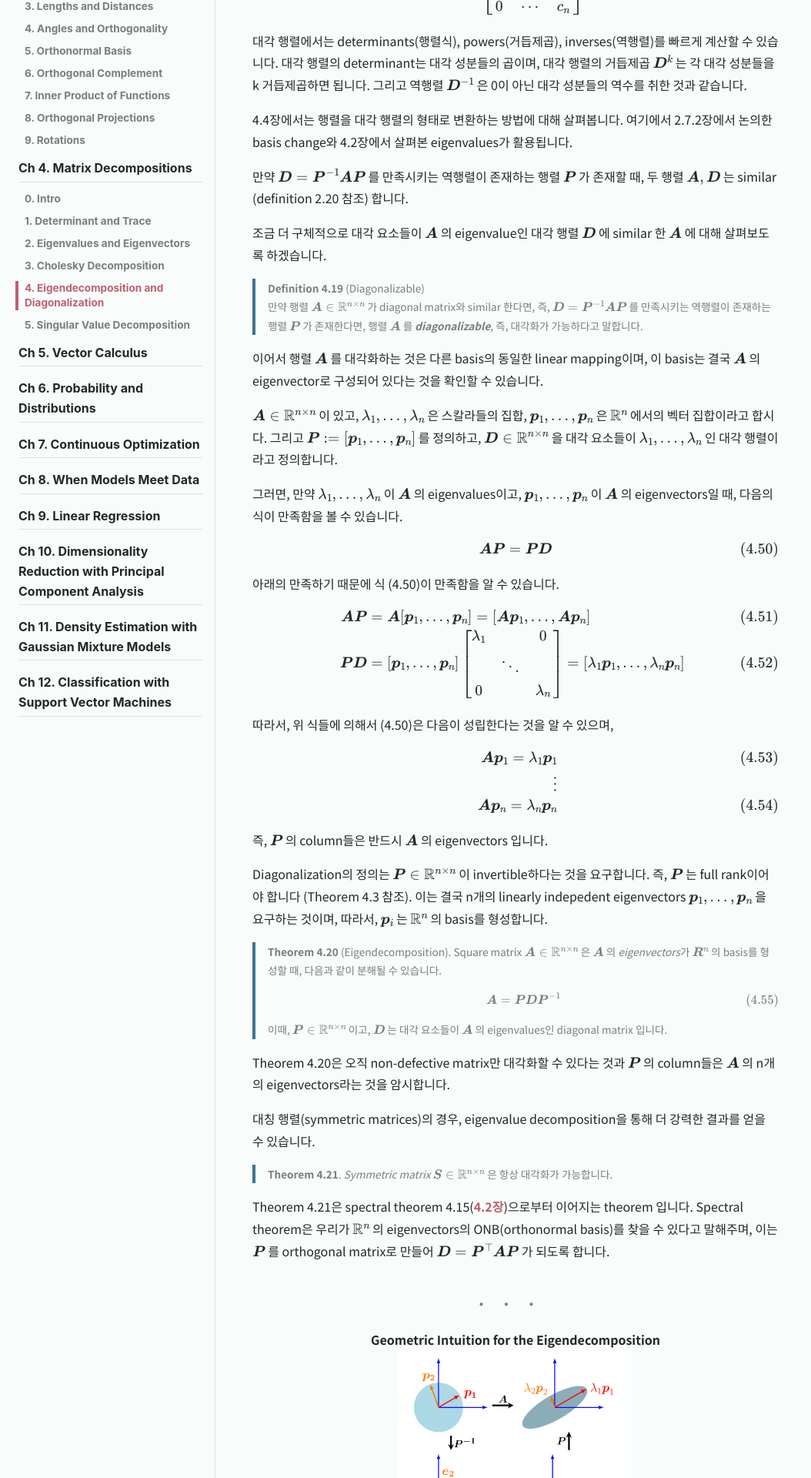
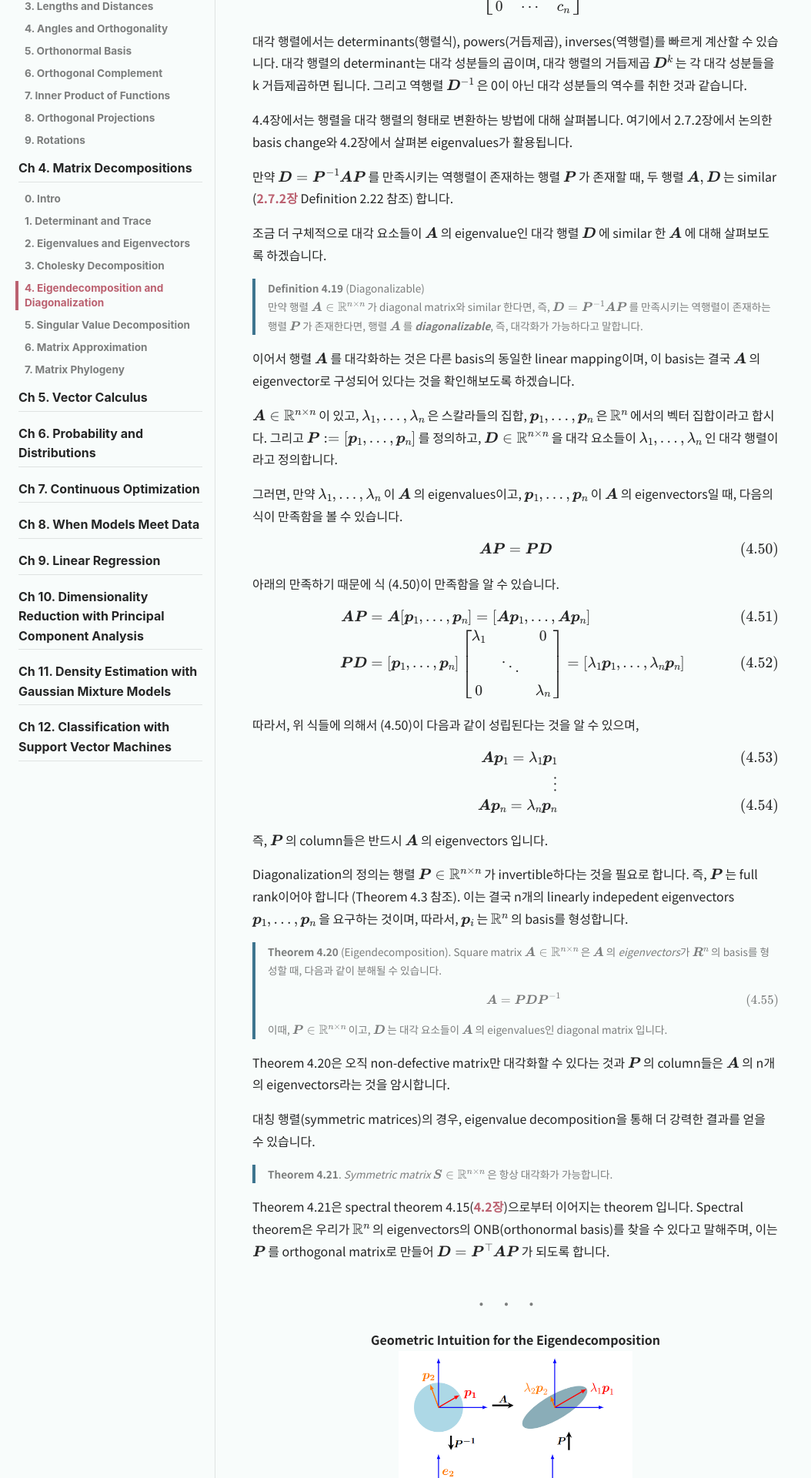
Before and after one commit to junstar92/mml-study-note, a Jekyll site: the page built from _posts/2022-07-15-ch4-4.md, in a window 1280 px wide. Shown: the part 614-2534 px from the top of the page at 77% size, without its empty margins (0-1054 px from the left). Built offline with Jekyll 4.4.1, drawn with Linux system fonts in a browser that asks for light colours; nearby versions of some CDN libraries; formulas are drawn with MathJax 3; some of the changed text lies outside the part shown.

Commit message:
update ch4-6, ch4-7 and update contents of ch4-4, ch4-5

```diff
--- a/_data/navigation.yml
+++ b/_data/navigation.yml
@@ -134,6 +134,10 @@
         url: /2022/07/15/ch4-4.html
       - title: 5. Singular Value Decomposition
         url: /2022/07/16/ch4-5.html
+      - title: 6. Matrix Approximation
+        url: /2022/07/17/ch4-6.html
+      - title: 7. Matrix Phylogeny
+        url: /2022/07/17/ch4-7.html
 
   - title:      Ch 5. Vector Calculus
     children:
--- a/_posts/2022-07-15-ch4-4.md
+++ b/_posts/2022-07-15-ch4-4.md
@@ -17,7 +17,7 @@
 
 4.4장에서는 행렬을 대각 행렬의 형태로 변환하는 방법에 대해 살펴봅니다. 여기에서 2.7.2장에서 논의한 basis change와 4.2장에서 살펴본 eigenvalues가 활용됩니다.
 
-만약 $\boldsymbol{D} = \boldsymbol{P}^{-1}\boldsymbol{AP}$ 를 만족시키는 역행렬이 존재하는 행렬 $\boldsymbol{P}$ 가 존재할 때, 두 행렬 $\boldsymbol{A},\boldsymbol{D}$ 는 similar (definition 2.20 참조) 합니다.
+만약 $\boldsymbol{D} = \boldsymbol{P}^{-1}\boldsymbol{AP}$ 를 만족시키는 역행렬이 존재하는 행렬 $\boldsymbol{P}$ 가 존재할 때, 두 행렬 $\boldsymbol{A},\boldsymbol{D}$ 는 similar ([2.7.2장]({{ site.baseurl }}/2022/07/05/ch2-7.html#basis-change) Definition 2.22 참조) 합니다.
 
 조금 더 구체적으로 대각 요소들이 $\boldsymbol{A}$ 의 eigenvalue인 대각 행렬 $\boldsymbol{D}$ 에 similar 한 $\boldsymbol{A}$ 에 대해 살펴보도록 하겠습니다.
 
@@ -25,7 +25,7 @@
 > <br>
 > 만약 행렬 $\boldsymbol{A} \in \mathbb{R}^{n\times n}$ 가 diagonal matrix와 similar 한다면, 즉, $\boldsymbol{D} = \boldsymbol{P}^{-1}\boldsymbol{AP}$ 를 만족시키는 역행렬이 존재하는 행렬 $\boldsymbol{P}$ 가 존재한다면, 행렬 $\boldsymbol{A}$ 를 ***diagonalizable***, 즉, 대각화가 가능하다고 말합니다.
 
-이어서 행렬 $\boldsymbol{A}$ 를 대각화하는 것은 다른 basis의 동일한 linear mapping이며, 이 basis는 결국 $\boldsymbol{A}$ 의 eigenvector로 구성되어 있다는 것을 확인할 수 있습니다.
+이어서 행렬 $\boldsymbol{A}$ 를 대각화하는 것은 다른 basis의 동일한 linear mapping이며, 이 basis는 결국 $\boldsymbol{A}$ 의 eigenvector로 구성되어 있다는 것을 확인해보도록 하겠습니다.
 
 $\boldsymbol{A}\in\mathbb{R}^{n\times n}$ 이 있고, $\lambda_1, \dotsc, \lambda_n$ 은 스칼라들의 집합, $\boldsymbol{p}_1, \dotsc, \boldsymbol{p}_n$ 은 $\mathbb{R}^n$ 에서의 벡터 집합이라고 합시다. 그리고 $\boldsymbol{P} := \lbrack\boldsymbol{p}_1, \dotsc, \boldsymbol{p}_n\rbrack$ 를 정의하고, $\boldsymbol{D} \in \mathbb{R}^{n\times n}$ 을 대각 요소들이 $\lambda_1,\dotsc,\lambda_n$ 인 대각 행렬이라고 정의합니다.
 
@@ -37,13 +37,13 @@
 
 $$ \begin{align*} \boldsymbol{AP} &= \boldsymbol{A}\lbrack\boldsymbol{p}_1,\dotsc,\boldsymbol{p}_n\rbrack = \lbrack\boldsymbol{Ap}_1,\dotsc,\boldsymbol{Ap}_n\rbrack \tag{4.51} \\ \boldsymbol{PD} &= \lbrack\boldsymbol{p}_1,\dotsc,\boldsymbol{p}_n\rbrack\begin{bmatrix}\lambda_1&&0\\&\ddots&\\0&&\lambda_n\end{bmatrix} = \lbrack\lambda_1\boldsymbol{p}_1,\dotsc,\lambda_n\boldsymbol{p}_n\rbrack \tag{4.52} \end{align*} $$
 
-따라서, 위 식들에 의해서 (4.50)은 다음이 성립한다는 것을 알 수 있으며,
+따라서, 위 식들에 의해서 (4.50)이 다음과 같이 성립된다는 것을 알 수 있으며,
 
 $$ \begin{align*} \boldsymbol{Ap}_1 = \lambda_1\boldsymbol{p}_1 \tag{4.53} \\ \vdots \\ \boldsymbol{Ap}_n = \lambda_n\boldsymbol{p}_n \tag{4.54} \end{align*} $$
 
 즉, $\boldsymbol{P}$ 의 column들은 반드시 $\boldsymbol{A}$ 의 eigenvectors 입니다.
 
-Diagonalization의 정의는 $\boldsymbol{P} \in \mathbb{R}^{n\times n}$ 이 invertible하다는 것을 요구합니다. 즉, $\boldsymbol{P}$ 는 full rank이어야 합니다 (Theorem 4.3 참조). 이는 결국 n개의 linearly indepedent eigenvectors $\boldsymbol{p}_1,\dotsc, \boldsymbol{p}_n$ 을 요구하는 것이며, 따라서, $\boldsymbol{p}_i$ 는 $\mathbb{R}^n$ 의 basis를 형성합니다.
+Diagonalization의 정의는 행렬 $\boldsymbol{P} \in \mathbb{R}^{n\times n}$ 가 invertible하다는 것을 필요로 합니다. 즉, $\boldsymbol{P}$ 는 full rank이어야 합니다 (Theorem 4.3 참조). 이는 결국 n개의 linearly indepedent eigenvectors $\boldsymbol{p}_1,\dotsc, \boldsymbol{p}_n$ 을 요구하는 것이며, 따라서, $\boldsymbol{p}_i$ 는 $\mathbb{R}^n$ 의 basis를 형성합니다.
 
 > **Theorem 4.20** (Eigendecomposition). Square matrix $\boldsymbol{A} \in \mathbb{R}^{n\times n}$ 은 $\boldsymbol{A}$ 의 *eigenvectors*가 $\boldsymbol{R}^n$ 의 basis를 형성할 때, 다음과 같이 분해될 수 있습니다.
 >
@@ -71,17 +71,17 @@
 
 > **Example 4.11** (Eigendecomposition)
 > <br>
-> $\boldsymbol{A} = \begin{bmatrix}2&1\\\1&2\end{bmatrix}$ 의 eigendecomposition을 계산해보도록 하겠습니다.
+> $\boldsymbol{A} = \frac{1}{2}\begin{bmatrix}5&-2\\\ -2&5\end{bmatrix}$ 의 eigendecomposition을 계산해보도록 하겠습니다.
 >
 > **Step 1: Compute eigenvalues and eigenvectors.**
 > <br>
 > $\boldsymbol{A}$ 의 특성 다항식(characteristic polynomial; [4.1장]({{ site.baseurl }}/2022/07/12/ch4-1.html) 참조)을 통해 eigenvalues를 구합니다.
 >
-> $$ \begin{align*} \det(\boldsymbol{A}-\lambda\boldsymbol{I}) &= \det\left(\begin{bmatrix}2-\lambda&1\\1&2-\lambda\end{bmatrix}\right) \tag{4.56a} \\ &= (2-\lambda)^2 - 1 = \lambda^2-4\lambda+3=(\lambda-3)(\lambda-1) \tag{4.56b} \end{align*} $$
+> $$ \begin{align*} \det(\boldsymbol{A}-\lambda\boldsymbol{I}) &= \det\left(\begin{bmatrix}\frac{5}{2}-\lambda&-1\\-1&\frac{5}{2}-\lambda\end{bmatrix}\right) \tag{4.56a} \\ &= (\frac{5}{2}-\lambda)^2 - 1 = \lambda^2-5\lambda+\frac{21}{4}=(\lambda-\frac{7}{2})(\lambda-\frac{3}{2}) \tag{4.56b} \end{align*} $$
 >
-> 따라서, $\boldsymbol{A}$ 의 eigenvalues는 $\lambda_1 = 1, \lambda_2=3$ 이며, 이와 연관된 eigenvectors는 다음의 식읕 통해 얻을 수 있습니다.
+> 따라서, $\boldsymbol{A}$ 의 eigenvalues는 $\lambda_1 = \frac{7}{2}, \lambda_2=\frac{3}{2}$ 이며, 이와 연관된 eigenvectors는 다음의 식읕 통해 얻을 수 있습니다.
 >
-> $$ \begin{bmatrix}2&1\\1&2\end{bmatrix}\boldsymbol{p}_1 = 1\boldsymbol{p}_1, \quad \begin{bmatrix}2&1\\1&2\end{bmatrix}\boldsymbol{p}_2 = 3\boldsymbol{p}_2 \tag{4.57} $$
+> $$ \boldsymbol{Ap}_1 = \frac{7}{2}\boldsymbol{p}_1, \quad \boldsymbol{Ap}_2 = \frac{3}{2}\boldsymbol{p}_2 \tag{4.57} $$
 >
 > 위 식을 풀면, 다음의 결과를 얻습니다.
 >
@@ -99,11 +99,11 @@
 >
 > 그러면 다음의 식을 얻을 수 있습니다.
 >
-> $$ \boldsymbol{P}^{-1}\boldsymbol{AP} = \begin{bmatrix}1&0\\0&3\end{bmatrix} = \boldsymbol{D} \tag{4.60} $$
+> $$ \boldsymbol{P}^{-1}\boldsymbol{AP} = \begin{bmatrix}\frac{7}{2}&0\\0&\frac{3}{2}\end{bmatrix} = \boldsymbol{D} \tag{4.60} $$
 >
 > 또한, 이 예제에서 eigenvectors $\boldsymbol{p}_1$ 과 $\boldsymbol{p}_2$ 가 서로 ONB를 형성하기 때문에 $\boldsymbol{P}^{-1} = \boldsymbol{P}^\top$ 을 활용하여 다음의 식을 얻을 수 있습니다.
 >
-> $$ \underbrace{\begin{bmatrix}2&1\\1&2\end{bmatrix}}_{\boldsymbol{A}} = \underbrace{\frac{1}{\sqrt{2}}\begin{bmatrix}1&1\\-1&1\end{bmatrix}}_{\boldsymbol{P}}\underbrace{\begin{bmatrix}1&0\\0&3\end{bmatrix}}_{\boldsymbol{D}}\underbrace{\frac{1}{\sqrt{2}}\begin{bmatrix}1&-1\\1&1\end{bmatrix}}_{\boldsymbol{P}^\top} \tag{4.61} $$
+> $$ \underbrace{\frac{1}{2}\begin{bmatrix}5&-2\\-2&5\end{bmatrix}}_{\boldsymbol{A}} = \underbrace{\frac{1}{\sqrt{2}}\begin{bmatrix}1&1\\-1&1\end{bmatrix}}_{\boldsymbol{P}}\underbrace{\begin{bmatrix}\frac{7}{2}&0\\0&\frac{3}{2}\end{bmatrix}}_{\boldsymbol{D}}\underbrace{\frac{1}{\sqrt{2}}\begin{bmatrix}1&-1\\1&1\end{bmatrix}}_{\boldsymbol{P}^{-1}} \tag{4.61} $$
 
 <br>
 
```
Also changed, not shown: _posts/2022-07-16-ch4-5.md (+3 -3 lines), _posts/2022-07-17-ch4-6.md (added, +106 -0 lines), _posts/2022-07-17-ch4-7.md (added, +30 -0 lines), assets/images/figures/figure4.11.png (added), assets/images/figures/figure4.12.png (added), assets/images/figures/figure4.13.png (added), assets/images/figures/figure4.8.png.
